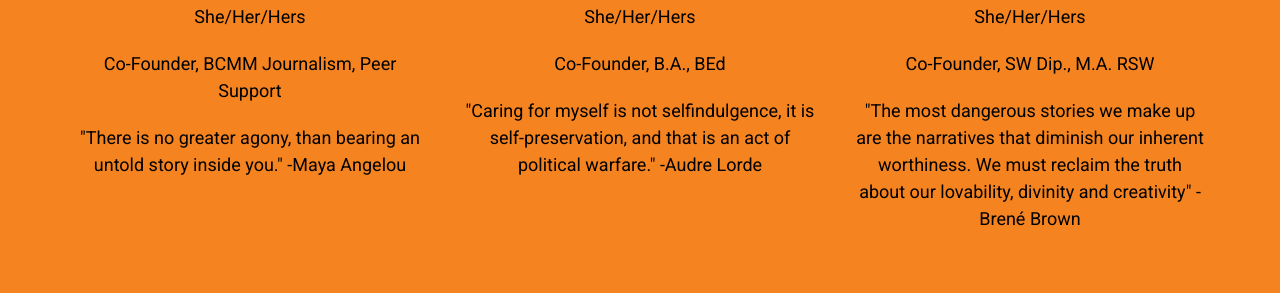
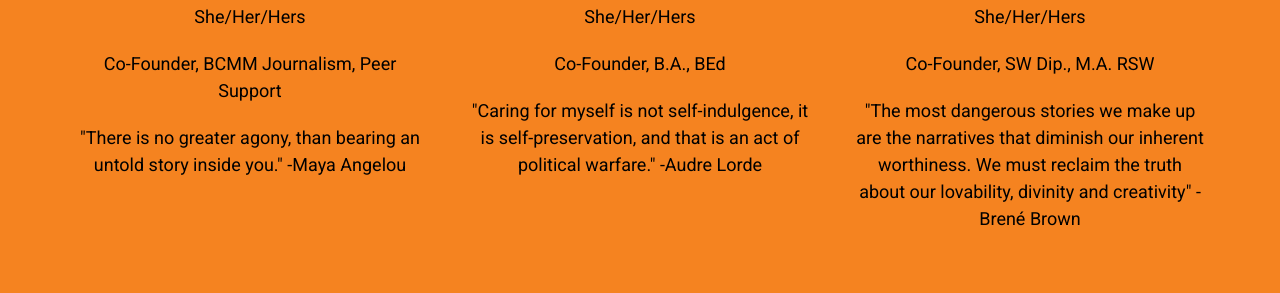
Before and after one commit to wearecolourfactor/colourfactor, a Jekyll site: the page built from index.html, in a window 1280 px wide and 900 px high, scrolled down 2855 px. Shown: the part 160-453 px from the top of the window. Built offline with Jekyll 4.4.1, drawn with Linux system fonts in a browser that asks for light colours.

Commit message:
Update staff.html

```diff
--- a/_includes/staff.html
+++ b/_includes/staff.html
@@ -23,7 +23,7 @@
                 <h2 class="staff-name"> Iftu Hargaaya</h2>
                 <p style="color: black"> She/Her/Hers </p>
                 <p style="color: black ; font-size: 18px"> Co-Founder, B.A., BEd </p>
-                <p style="color: black"> "Caring for myself is not selfindulgence, it is self-preservation, and that is an act of political warfare." -Audre Lorde </p>
+                <p style="color: black"> "Caring for myself is not self-indulgence, it is self-preservation, and that is an act of political warfare." -Audre Lorde </p>
 
 
 
```
